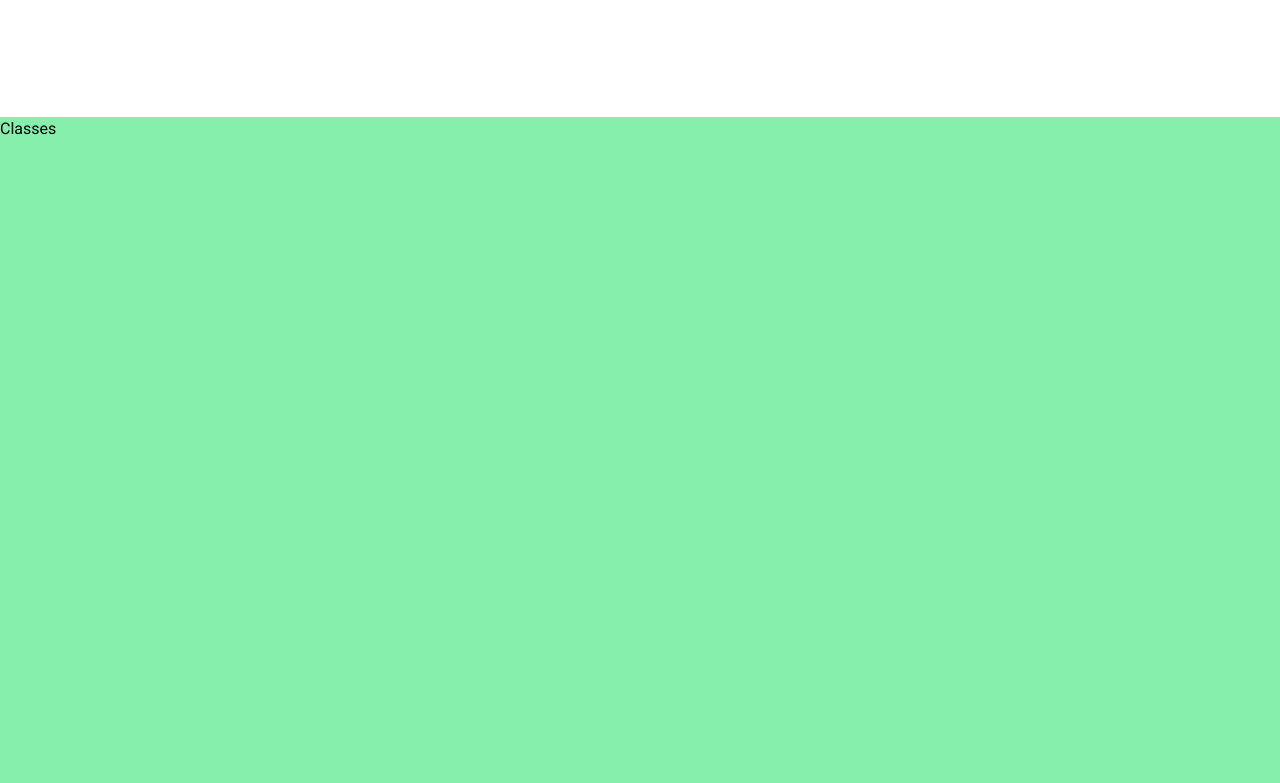
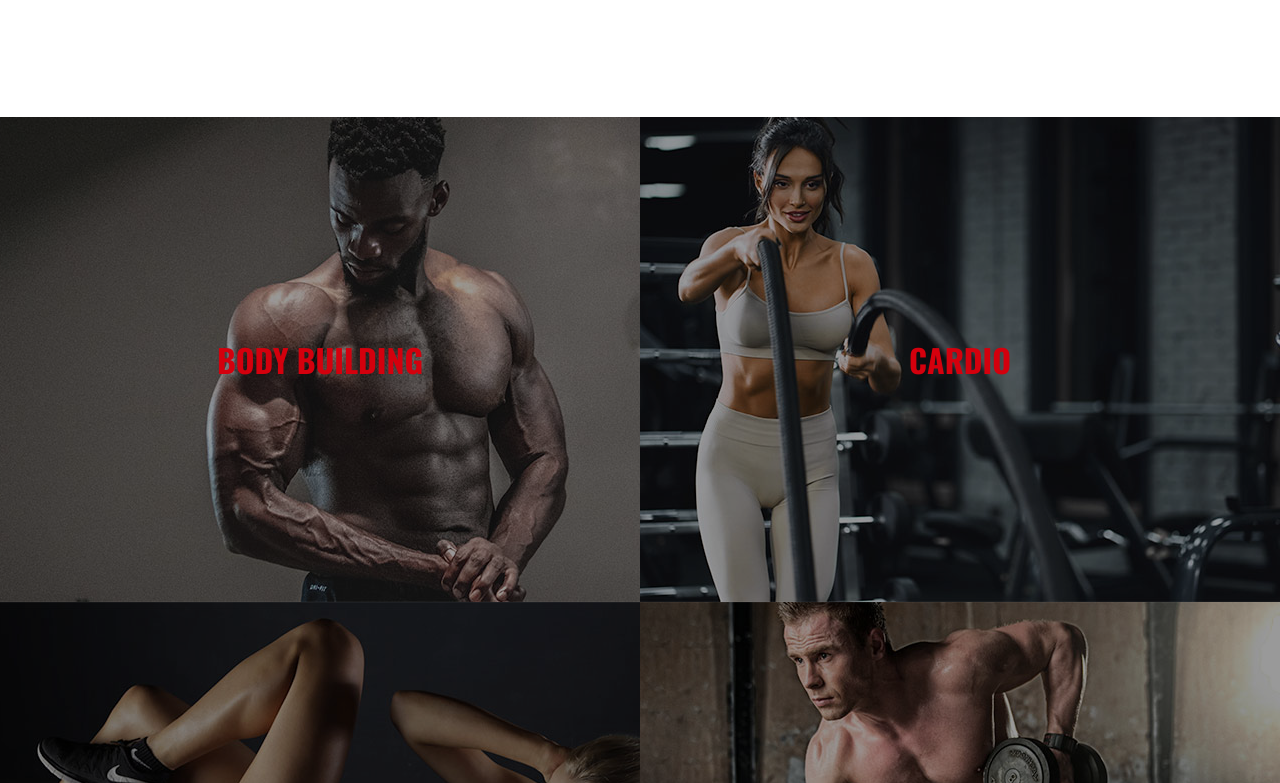
Before and after one commit to Quincy-Fer/fit-physique, a Next.js app: page / in a window 1280 px wide. Shown: the part 1817-2600 px from the top of the page. Built offline with nearby package versions, Linux system fonts and the light colour scheme.

Commit message:
Map over items, for each create div with image, overlay, text and button

```diff
--- a/components/Classes.tsx
+++ b/components/Classes.tsx
@@ -38,8 +38,27 @@ const classes = [
 
 const Classes = () => {
   return (
-    <section className="h-screen bg-green-300" id="class">
-      Classes
+    <section id="class">
+      <div className="grid grid-cols-1 lg:grid-cols-2">
+        {classes.map((item, index) => {
+          return (
+            <div
+              className="relative w-full h-[300px] lg:h-[485px] flex flex-col
+              justify-center items-center"
+              key={index}
+            >
+              {/* overlay */}
+              <div className="bg-black/40 absolute w-full h-full top-0 z-10"></div>
+              <Image src={item.img} fill className="object-cover" alt="" />
+              {/* text and button */}
+              <div className="z-30 text-center w-[380px] flex flex-col items-center justify-center gap-4 ">
+                <h3 className="h3 text-accent">{item.name}</h3>
+              </div>
+
+            </div>
+          );
+        })}
+      </div>
     </section>
   );
 };
```
